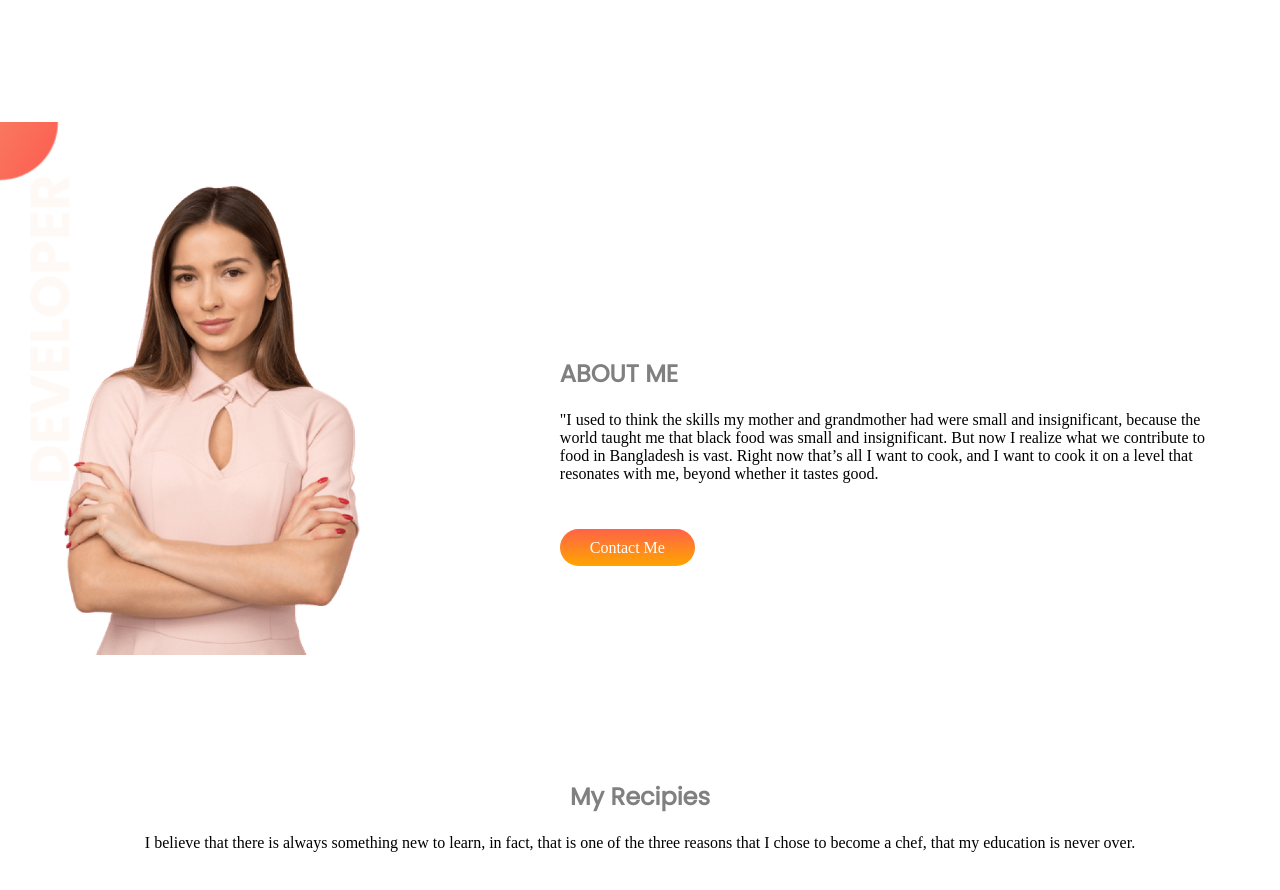
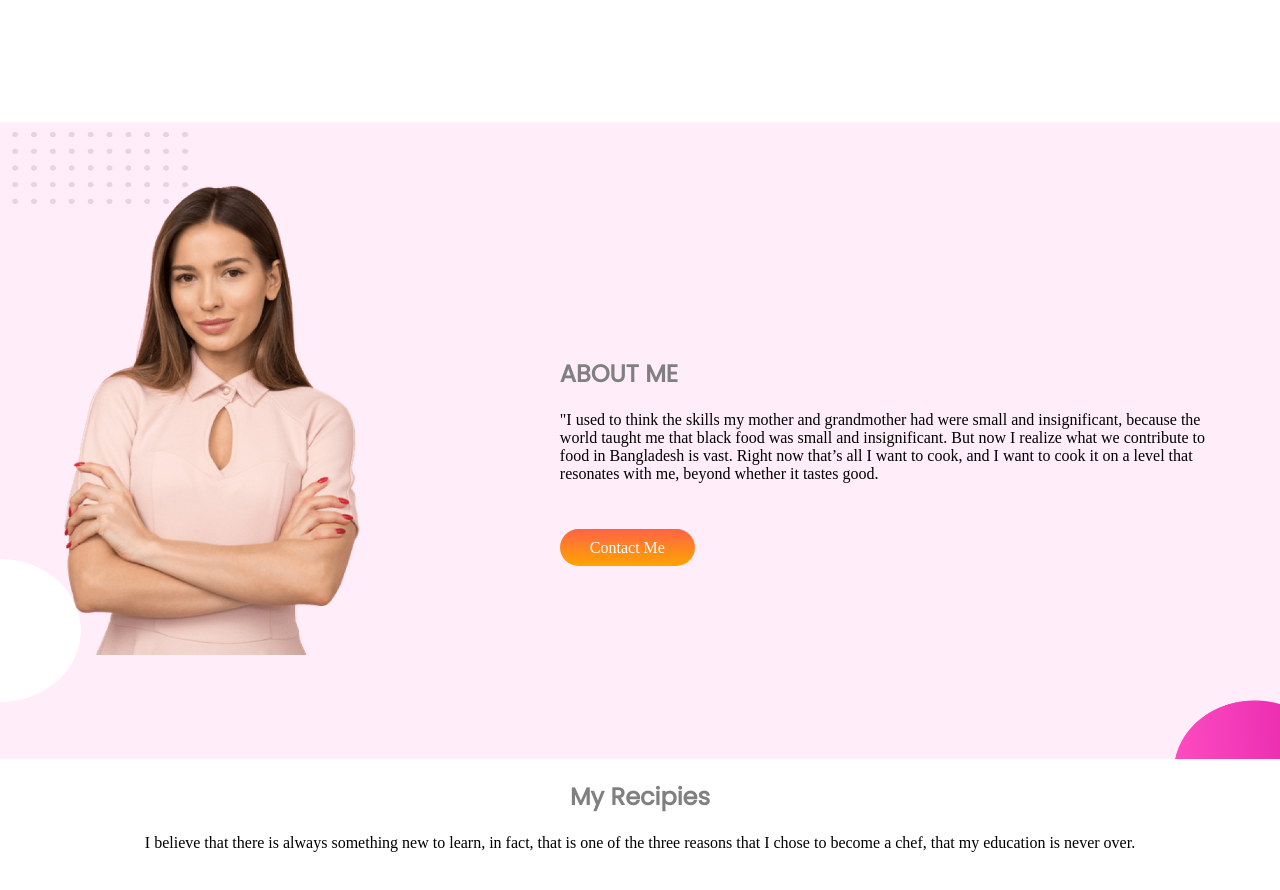
Before and after one commit to Asif-Jaman/Indigenous_food, a plain HTML site: page index.html in a window 1280 px wide. Shown: the part 776-1666 px from the top of the page. Drawn offline with Linux system fonts and the light colour scheme.

Commit message:
Final Commit

```diff
--- a/style.css
+++ b/style.css
@@ -63,8 +63,9 @@ input{
 
 }
 #bg-add{
-    background-image: url(images/shapes/bg.png);
+    background-image: url(images/shapes/bg1.jpg);
     background-repeat: no-repeat;
+    background-size: 1550px 650px;
 
 }
 #my-recipies{
```
Also changed, not shown: images/shapes/bg.png (deleted), images/shapes/bg1.jpg (added).
